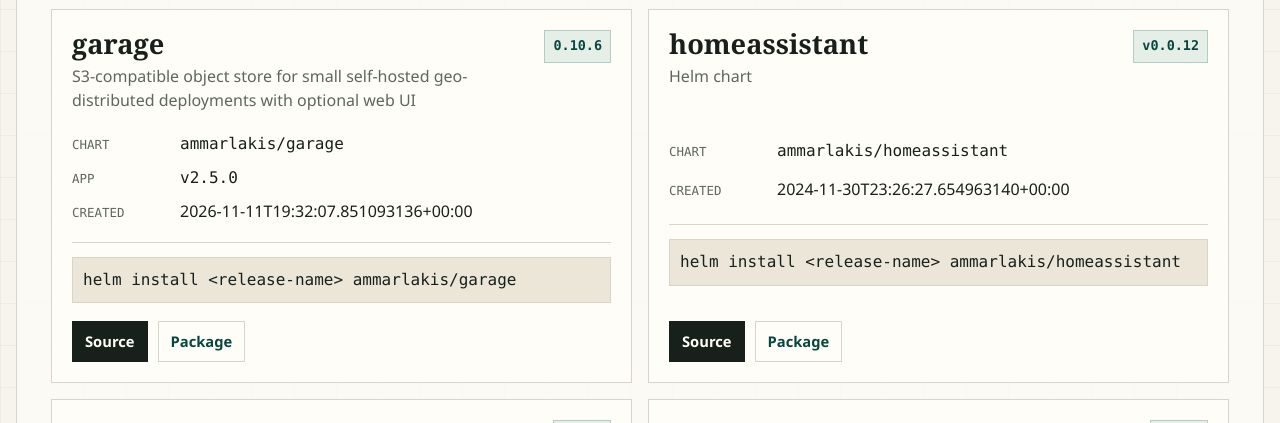
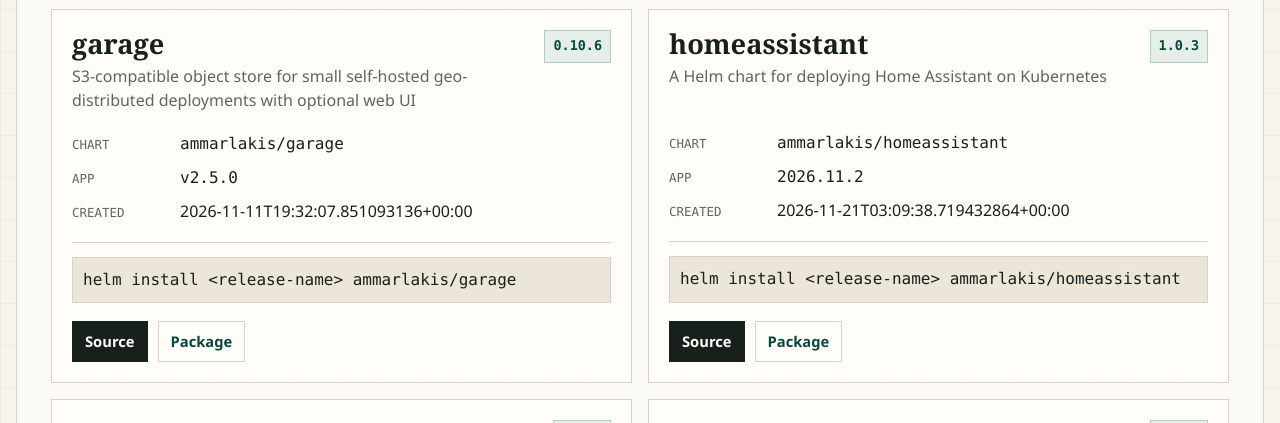
Before and after one commit to ammarlakis/helm-charts, a plain HTML site: page index.html in a window 1280 px wide. Shown: the part 747-1170 px from the top of the page. Drawn offline with Linux system fonts and the light colour scheme.

Commit message:
Publishing homeassistant-1.0.3.tgz

```diff
--- a/index.html
+++ b/index.html
@@ -473,9 +473,9 @@ helm repo update</code></pre>
                 <div class="chart-title">
                   <div>
                     <h3>homeassistant</h3>
-                    <p class="description">Helm chart</p>
+                    <p class="description">A Helm chart for deploying Home Assistant on Kubernetes</p>
                   </div>
-                  <span class="version">v0.0.12</span>
+                  <span class="version">1.0.3</span>
                 </div>
               </div>
 
@@ -485,8 +485,12 @@ helm repo update</code></pre>
                   <dd><code>ammarlakis/homeassistant</code></dd>
                 </div>
                   <div class="fact">
+                    <dt>App</dt>
+                    <dd><code>2026.11.2</code></dd>
+                  </div>
+                  <div class="fact">
                     <dt>Created</dt>
-                    <dd>2024-11-30T23:26:27.654963140+00:00</dd>
+                    <dd>2026-11-21T03:09:38.719432864+00:00</dd>
                   </div>
               </dl>
 
@@ -496,7 +500,7 @@ helm repo update</code></pre>
 
               <div class="actions">
                   <a class="button" href="https://github.com/ammarlakis/home-assistant-chart">Source</a>
-                  <a class="button secondary" href="https://github.com/ammarlakis/home-assistant-chart/releases/download/homeassistant-v0.0.12/homeassistant-v0.0.12.tgz">Package</a>
+                  <a class="button secondary" href="https://github.com/ammarlakis/home-assistant-chart/releases/download/v1.0.3/homeassistant-1.0.3.tgz">Package</a>
               </div>
             </article>
             <article class="chart-card">
```
Also changed, not shown: 2 other files.
